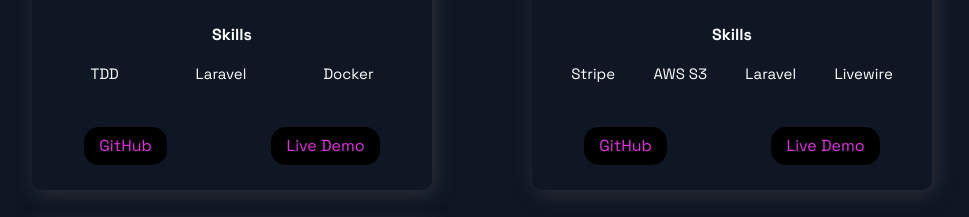
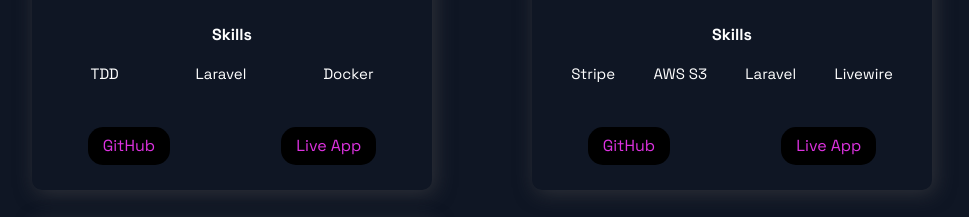
Before and after one commit to iCHIrTmA/next-portfolio, a Next.js app: page / in a window 1280 px wide. Shown: the part 1388-1605 px from the top of the page, without its empty margins (158-1127 px from the left). Built offline with nearby package versions, Linux system fonts and the light colour scheme; grey boxes are pictures that could not be loaded.

Commit message:
change label from live demo to live app

```diff
--- a/src/components/Projects/Projects.js
+++ b/src/components/Projects/Projects.js
@@ -44,7 +44,7 @@
             </div>
             <UtilityList>
               <ExternalLinks href={source}>GitHub</ExternalLinks>
-              <ExternalLinks href={visit}>Live Demo</ExternalLinks>
+              <ExternalLinks href={visit}>Live App</ExternalLinks>
             </UtilityList>
           </BlogCard>
         )
```
